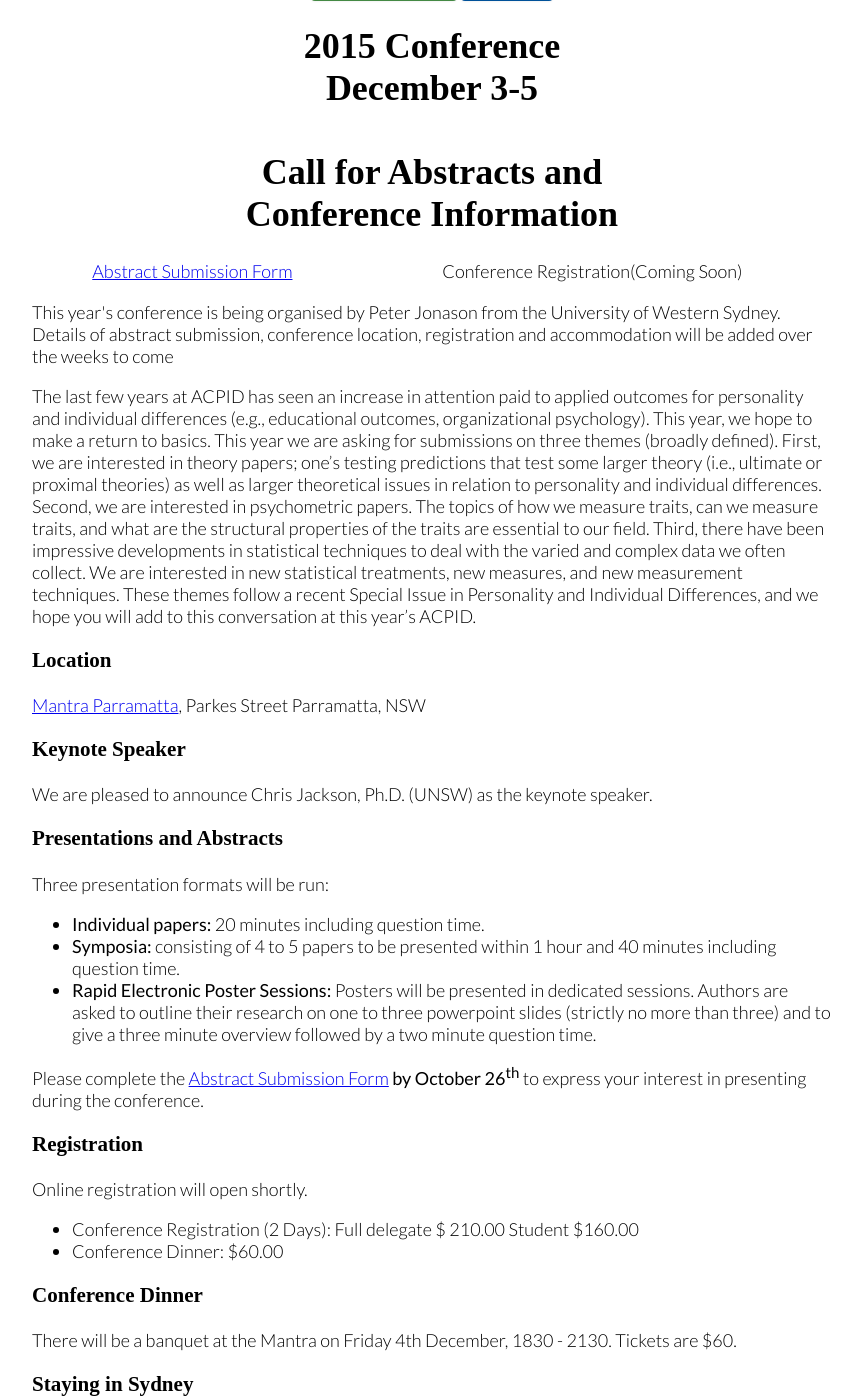
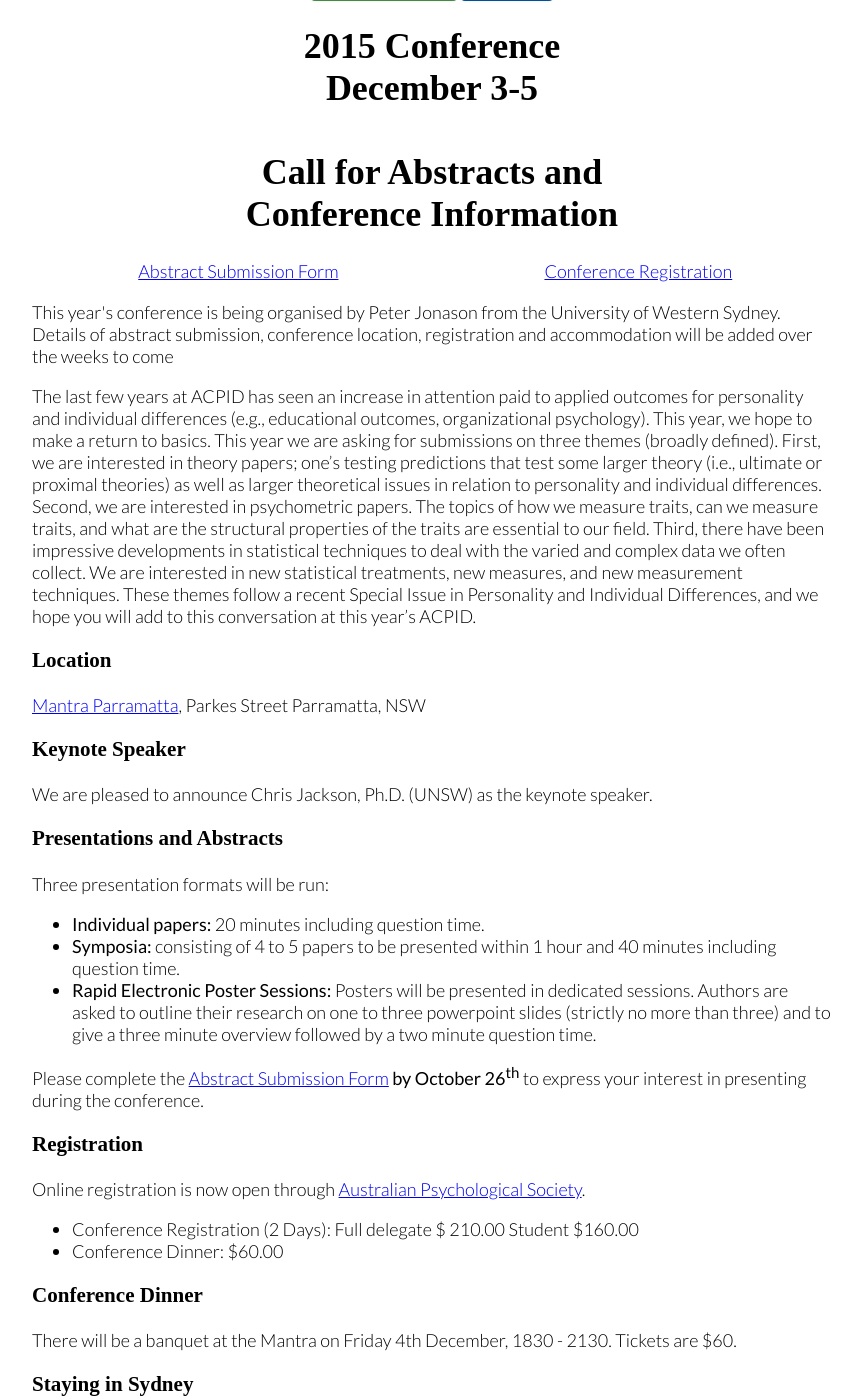
Before and after one commit to acpid/acpid.github.io, a Jekyll site: the page built from 2015.html, in a window 1280 px wide and 1400 px high, scrolled down 210 px. Shown: the whole window, without its empty margins (208-1069 px from the left). Built offline with Jekyll 4.4.1, drawn with Linux system fonts in a browser that asks for light colours; some web fonts are replaced.

Commit message:
Online registration has been added

```diff
--- a/2015.html
+++ b/2015.html
@@ -19,9 +19,8 @@ layout: default
       <a href="https://uwsssap.co1.qualtrics.com/SE/?SID=SV_9BQYKX0DB5L7bSZ"target="_blank">Abstract Submission Form</a>
     </td>
     <td>
-      <!--<a href="http://www.cvent.com/d/x4qv1k/4W">Conference Registration</a>-->
-      Conference Registration(Coming Soon)
-    </td>
+      <a href="https://events.psychology.org.au/ei/getdemo.ei?id=1620&s=_3900ODKLV">Conference Registration</a>
+     </td>
   </tr>
 </table>
 
@@ -79,7 +78,7 @@ Please complete the <a href="https://uwsssap.co1.qualtrics.com/SE/?SID=SV_9BQYKX
 <h3>Registration</h3>
 
 <p>
-Online registration will open shortly</a>.
+Online registration is now open through <a href="https://events.psychology.org.au/ei/getdemo.ei?id=1620&s=_3900ODKLV"target="_blank">Australian Psychological Society</a>.
 </p>
 
 <ul>
```
